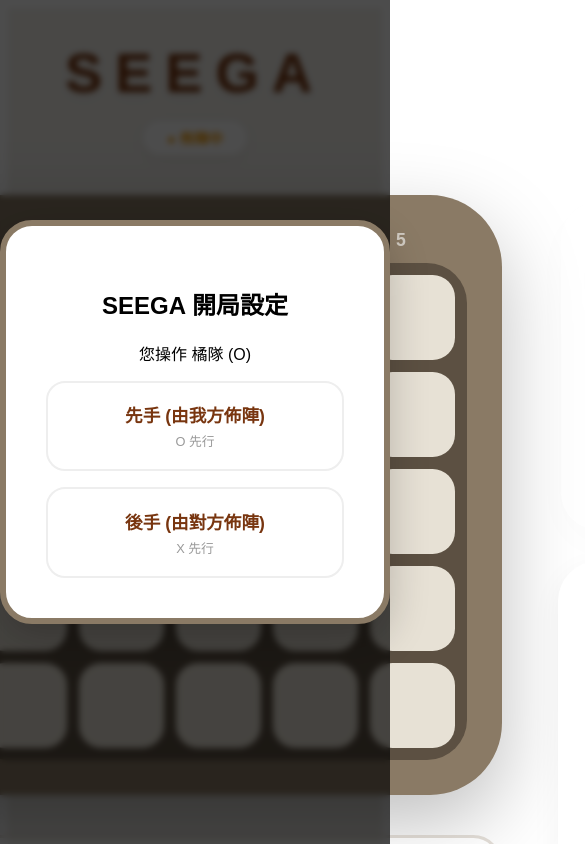
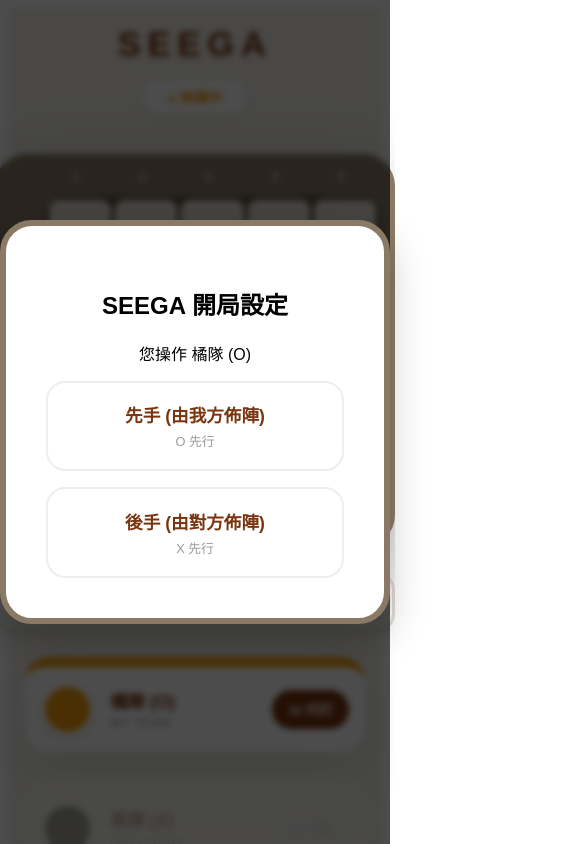
Before and after one commit to ShenLeopard/seega_web, a Vue app: page / in a window 390 px wide. Shown: the top 844 px of the page, 585 px wide, since content can reach past the window. Built offline with nearby package versions, Linux system fonts and the light colour scheme.

Commit message:
新增：行動裝置檢視

```diff
--- a/src/App.vue
+++ b/src/App.vue
@@ -577,4 +577,116 @@
     opacity: 0.6;
   }
 }
+
+/* --- 行動裝置適應核心 --- */
+
+@media (max-width: 1024px) {
+  .遊戲容器 {
+    padding: 1rem 0.5rem;
+  }
+
+  .主標題 {
+    font-size: 2.2rem !important; // 縮小標題
+    letter-spacing: 0.4rem !important;
+  }
+
+  .遊戲主體 {
+    flex-direction: column; // 橫向變縱向
+    align-items: center;
+    gap: 1.5rem;
+  }
+
+  .側邊欄 {
+    width: 95%; // 側邊欄改為橫跨螢幕
+    order: 2;   // 調整順序
+
+    &:first-child { order: 1; } // 橘隊在棋盤上
+    &:last-child { order: 3; }  // 黑隊與紀錄在棋盤下
+  }
+
+  // 縮小玩家卡片，改為橫向排列以節省垂直空間
+  .玩家卡片 {
+    padding: 1rem;
+    display: flex;
+    align-items: center;
+    gap: 1rem;
+    border-radius: 1.5rem;
+    transform: scale(1) !important; // 取消手機端的縮放以免跑版
+
+    .頭像 {
+      width: 45px;
+      height: 45px;
+      margin-bottom: 0;
+    }
+
+    .資訊區 {
+      flex: 1;
+      text-align: left;
+      h3 { font-size: 1.1rem; }
+    }
+
+    button {
+      width: auto;
+      margin-top: 0;
+      padding: 0.6rem 1rem;
+      font-size: 0.85rem;
+    }
+  }
+
+  // 棋盤核心縮放
+  .棋盤外框 {
+    padding: 15px;
+    border-radius: 2rem;
+  }
+
+  .網格系統 {
+    grid-template-columns: repeat(5, var(--cell-size));
+    grid-template-rows: repeat(5, var(--cell-size));
+    gap: var(--board-gap);
+    padding: var(--board-gap);
+    border-radius: 1.2rem;
+  }
+
+  .棋格 {
+    width: var(--cell-size);
+    height: var(--cell-size);
+    border-radius: 0.6rem;
+
+    &.被選中 {
+      outline-width: 4px;
+    }
+
+    .圖示 { font-size: 1.2rem !important; }
+  }
+
+  .橫向座標列 {
+    padding-left: 35px;
+    .座標數字 { width: var(--cell-size); margin-right: var(--board-gap); font-size: 0.8rem; }
+  }
+
+  .縱向座標列 {
+    width: 25px;
+    .座標數字 { height: var(--cell-size); margin-bottom: var(--board-gap); font-size: 0.8rem; }
+  }
+
+  .紀錄面板 {
+    height: 200px; // 減少紀錄區高度
+    margin-top: 1rem;
+  }
+
+  .悔棋按鈕 {
+    margin-top: 1.5rem;
+    padding: 1rem;
+    font-size: 1rem;
+    border-radius: 1.2rem;
+  }
+}
+
+// 針對極小螢幕 (如 iPhone SE)
+@media (max-width: 370px) {
+  :root {
+    --cell-size: 15vw;
+  }
+  .主標題 { font-size: 1.8rem !important; }
+}
 </style>
--- a/src/styles/variables.scss
+++ b/src/styles/variables.scss
@@ -18,3 +18,15 @@
 
 // 動畫
 $過渡動畫: 0.3s cubic-bezier(0.4, 0, 0.2, 1);
+
+:root {
+  --cell-size: 85px; // 桌面端預設
+  --board-gap: 8px;
+}
+
+@media (max-width: 768px) {
+  :root {
+    --cell-size: 16vw; // 手機端根據螢幕寬度自動縮放 (5格約佔 80vw)
+    --board-gap: 4px;
+  }
+}
```
